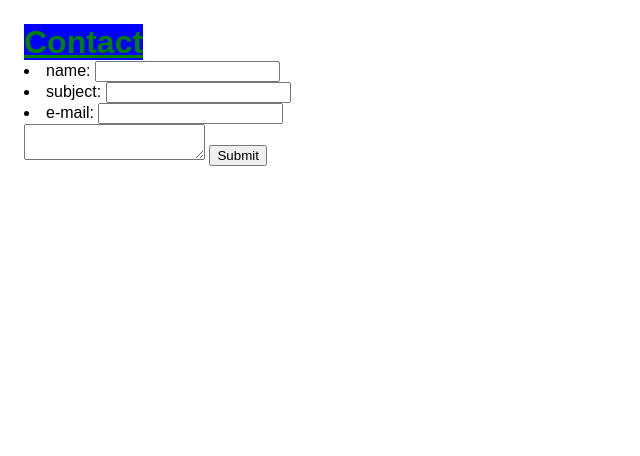
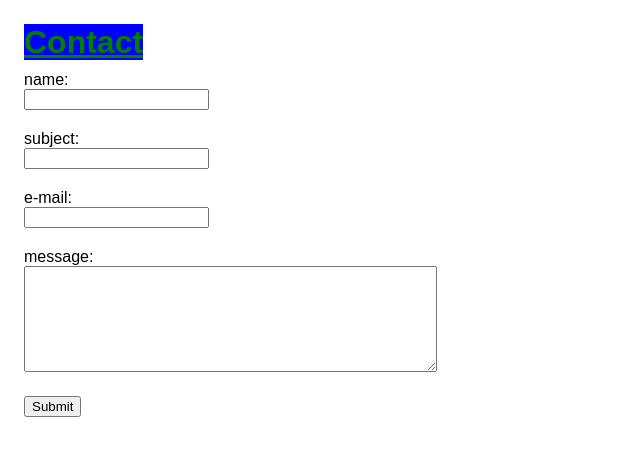
Before and after one commit to taxihelms0/newjek, a Jekyll site: the page built from contact.html, in a window 1280 px wide. Shown: the top 456 px of the page, without its empty margins (0-640 px from the left). Built offline with Jekyll 4.4.1, drawn with Linux system fonts in a browser that asks for light colours.

Commit message:
styling form

```diff
--- a/_sass/main.scss
+++ b/_sass/main.scss
@@ -59,12 +59,16 @@ nav li a {
 }
 /* End Nav Bar Styling */
 
-h1 {
-    display: block;
-    font-size: 2em;
-    margin-top: 0.67em;
-    margin-bottom: 0.67em;
-    margin-left: 0;
-    margin-right: 0;
-    font-weight: bold;
+/* begin form stuff */
+form li {
+  list-style-type: none;
+  padding: 10px 0 10px 0;
+
+
 }
+
+textarea {
+    width: 33%;
+    height: 100px;
+}
+/* end form stuff */
--- a/contact.html
+++ b/contact.html
@@ -7,21 +7,25 @@ title: Contact
         <!-- Replace with accesKey sent to your email -->
         <input type="hidden" name="accessKey" value="{{ site.form_key }}"> <!-- Required -->
         <li>
-          name: <input type="text" name="name"> <!-- Optional -->
+          name:<br><input type="text" name="name"> <!-- Optional -->
         </li>
         <li>
-          subject: <input type="text" name="subject"> <!-- Optional -->
+          subject:<br><input type="text" name="subject"> <!-- Optional -->
         </li>
         <li>
-          e-mail: <input type="text" name="email"> <!-- Optional -->
+          e-mail:<br><input type="text" name="email"> <!-- Optional -->
         </li>
         <!-- Optional <input type="text" name="phone"> -->
-        <textarea name="message"></textarea> <!-- Optional -->
+        <li>
+          message:<br><textarea name="message"></textarea> <!-- Optional -->
+        </li>
         <!-- If you want replyTo to be set to specific email -->
         <!-- Optional <input type="text" name="replyTo" value="myreplytoemail@example.com"> -->
         <!-- Specify @ as reply to value if you want it to be customers email -->
         <input type="hidden" name="replyTo" value="@"> <!-- Optional -->
         <!-- If you want form to redirect to a specific url after submission -->
         <!-- Optional <input type="hidden" name="redirectTo" value="https://example.com/contact/success">  -->
-        <input type="submit" value="Submit" />
+        <li>
+          <input type="submit" value="Submit" />
+        </li>
     </form>
```
